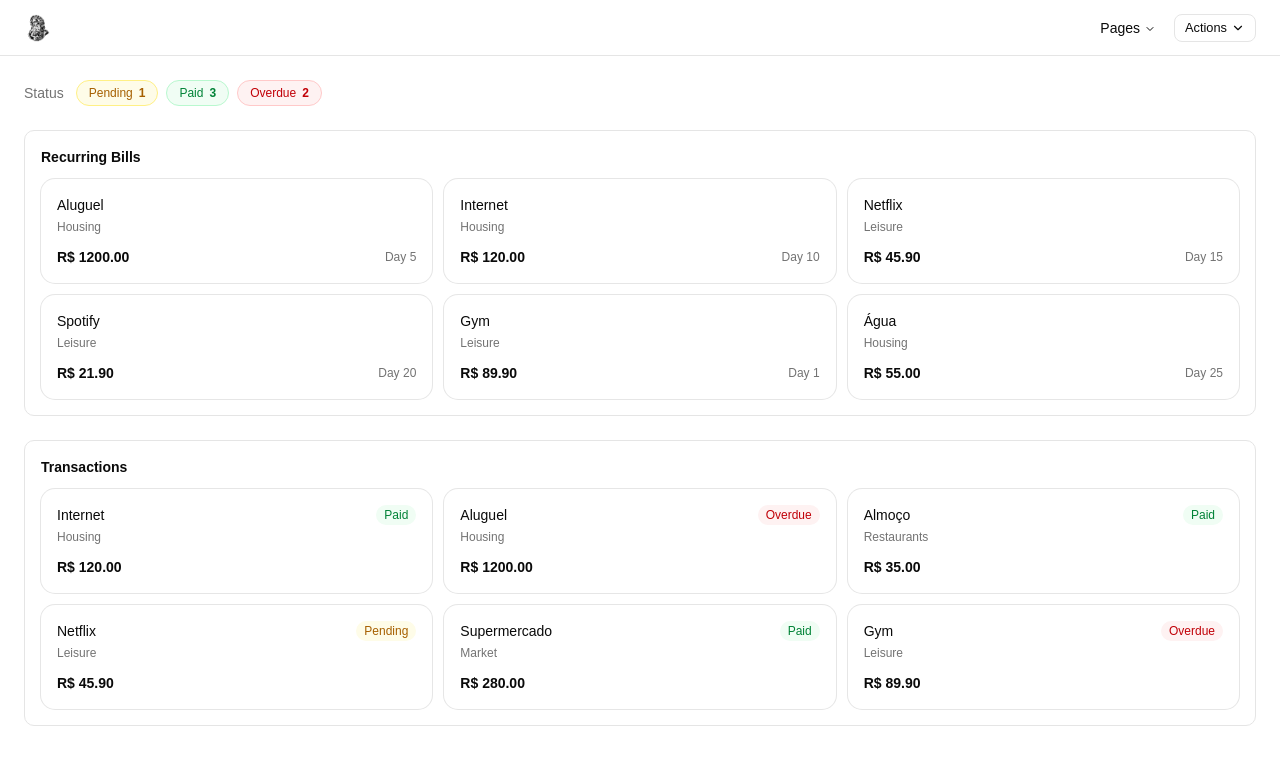
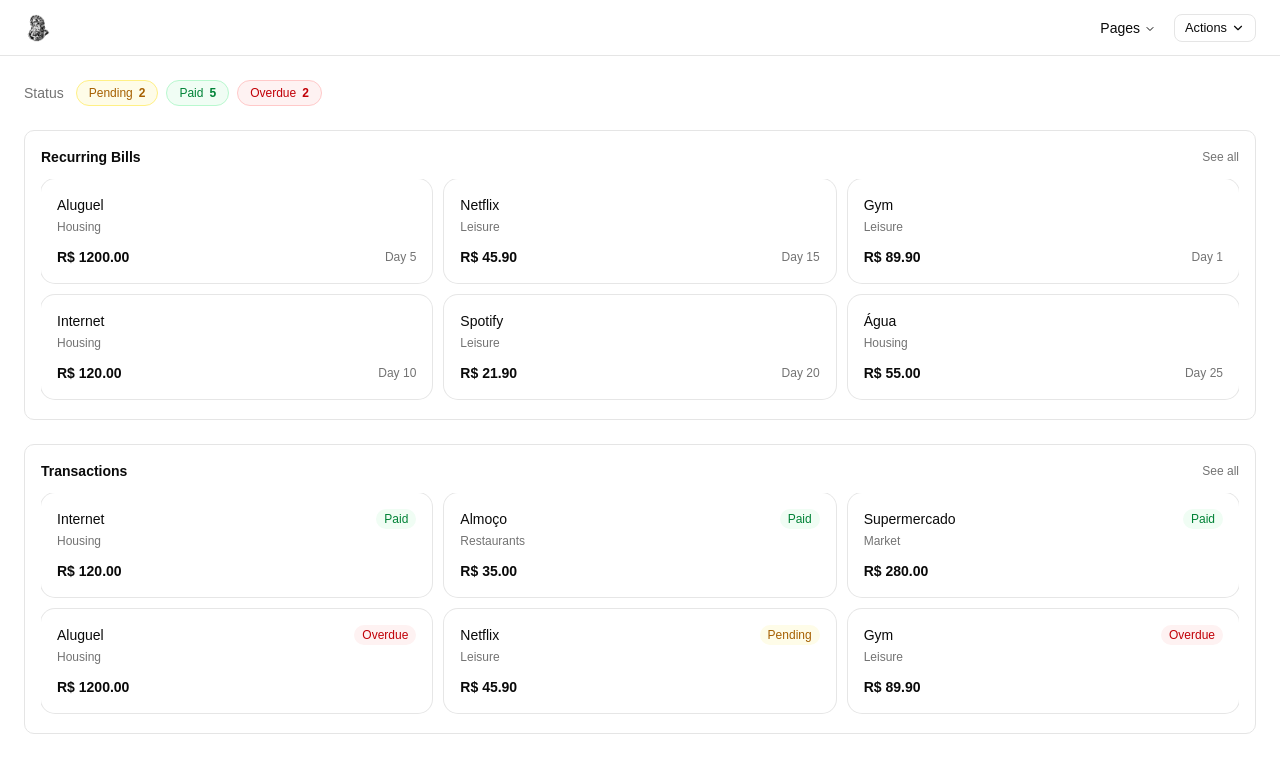
Before and after one commit to rafabcanedo/chronos-agent, a React (Vite) app in the folder chronos-web/: page /dashboard in a window 1280 px wide. Shown: the top 772 px of the page. Built offline with nearby package versions, Linux system fonts and the light colour scheme.

Commit message:
feat: implement scroll horizontal

```diff
--- a/chronos-web/src/App.tsx
+++ b/chronos-web/src/App.tsx
@@ -3,7 +3,9 @@ import About from './pages/about'
 import Chat from './pages/chat'
 import Dashboard from './pages/dashboard'
 import Home from './pages/home'
+import Recurring from './pages/recurring'
 import SignIn from './pages/signin'
+import Transactions from './pages/transactions'
 
 function App() {
   return (
@@ -14,6 +16,8 @@ function App() {
         <Route path="/chat" element={<Chat />} />
         <Route path="/signin" element={<SignIn />} />
         <Route path="/dashboard" element={<Dashboard />} />
+        <Route path="/recurring" element={<Recurring />} />
+        <Route path="/transactions" element={<Transactions />} />
       </Routes>
     </BrowserRouter>
   )
--- a/chronos-web/src/mocks/index.ts
+++ b/chronos-web/src/mocks/index.ts
@@ -8,6 +8,9 @@ export const mockRecurringBills: RecurringBill[] = [
   { id: '4', name: 'Spotify',  default_amount: 21.90,   billing_day: 20, category: Category.Leisure,     active: true, created_at: '2026-11-01T00:00:00Z', updated_at: '2026-11-01T00:00:00Z' },
   { id: '5', name: 'Gym',      default_amount: 89.90,   billing_day: 1,  category: Category.Leisure,     active: true, created_at: '2026-11-01T00:00:00Z', updated_at: '2026-11-01T00:00:00Z' },
   { id: '6', name: 'Água',     default_amount: 55.00,   billing_day: 25, category: Category.Housing,     active: true, created_at: '2026-11-01T00:00:00Z', updated_at: '2026-11-01T00:00:00Z' },
+  { id: '7', name: 'Energia', default_amount: 180.00,  billing_day: 8,  category: Category.Housing,     active: true, created_at: '2026-11-01T00:00:00Z', updated_at: '2026-11-01T00:00:00Z' },
+  { id: '8', name: 'Plano',   default_amount: 55.00,   billing_day: 12, category: Category.Other,       active: true, created_at: '2026-11-01T00:00:00Z', updated_at: '2026-11-01T00:00:00Z' },
+  { id: '9', name: 'Prime',   default_amount: 19.90,   billing_day: 18, category: Category.Leisure,     active: true, created_at: '2026-11-01T00:00:00Z', updated_at: '2026-11-01T00:00:00Z' },
 ]
 
 export const mockTransactions: Transaction[] = [
@@ -16,7 +19,10 @@ export const mockTransactions: Transaction[] = [
   { id: '3', recurring_bill_id: null, description: 'Almoço',        amount: 35.00,   category: Category.Restaurants, due_date: null,         status: TransactionStatus.Paid,    paid_at: '2026-11-08', created_at: '2026-11-08T00:00:00Z', updated_at: '2026-11-08T00:00:00Z' },
   { id: '4', recurring_bill_id: '3',  description: 'Netflix',       amount: 45.90,   category: Category.Leisure,     due_date: '2026-11-15', status: TransactionStatus.Pending,  paid_at: null,         created_at: '2026-11-01T00:00:00Z', updated_at: '2026-11-01T00:00:00Z' },
   { id: '5', recurring_bill_id: null, description: 'Supermercado',  amount: 280.00,  category: Category.Market,      due_date: null,         status: TransactionStatus.Paid,    paid_at: '2026-11-07', created_at: '2026-11-07T00:00:00Z', updated_at: '2026-11-07T00:00:00Z' },
-  { id: '6', recurring_bill_id: '5',  description: 'Gym',           amount: 89.90,   category: Category.Leisure,     due_date: '2026-11-01', status: TransactionStatus.Overdue,  paid_at: null,         created_at: '2026-11-01T00:00:00Z', updated_at: '2026-11-01T00:00:00Z' },
+  { id: '6', recurring_bill_id: '5',  description: 'Gym',           amount: 89.90,   category: Category.Leisure,     due_date: '2026-11-01', status: TransactionStatus.Overdue, paid_at: null,         created_at: '2026-11-01T00:00:00Z', updated_at: '2026-11-01T00:00:00Z' },
+  { id: '7', recurring_bill_id: null, description: 'Farmácia',     amount: 67.00,   category: Category.Other,       due_date: null,         status: TransactionStatus.Paid,    paid_at: '2026-11-09', created_at: '2026-11-09T00:00:00Z', updated_at: '2026-11-09T00:00:00Z' },
+  { id: '8', recurring_bill_id: null, description: 'Transporte',   amount: 44.00,   category: Category.Transport,   due_date: null,         status: TransactionStatus.Pending, paid_at: null,         created_at: '2026-11-10T00:00:00Z', updated_at: '2026-11-10T00:00:00Z' },
+  { id: '9', recurring_bill_id: null, description: 'Cinema',       amount: 28.00,   category: Category.Leisure,     due_date: null,         status: TransactionStatus.Paid,    paid_at: '2026-11-11', created_at: '2026-11-11T00:00:00Z', updated_at: '2026-11-11T00:00:00Z' },
 ]
 
 export const mockStatusSummary = {
--- a/chronos-web/src/pages/dashboard/index.tsx
+++ b/chronos-web/src/pages/dashboard/index.tsx
@@ -1,3 +1,4 @@
+import { Link } from 'react-router'
 import { mockRecurringBills, mockTransactions } from '@/mocks'
 import { DashboardNavbar } from '@/components/dashboard/DashboardNavbar'
 import { StatusBar } from '@/components/dashboard/StatusBar'
@@ -11,8 +12,13 @@ export default function Dashboard() {
       <main className="flex-1 flex flex-col gap-6 p-6">
         <StatusBar />
         <section className="flex flex-col gap-3 border rounded-lg p-4">
-          <h2 className="text-sm font-semibold">Recurring Bills</h2>
-          <div className="grid grid-cols-3 gap-3">
+          <div className="flex items-center justify-between">
+            <h2 className="text-sm font-semibold">Recurring Bills</h2>
+            <Link to="/recurring" className="text-xs text-muted-foreground hover:text-foreground transition-colors">
+              See all
+            </Link>
+          </div>
+          <div className="grid grid-rows-2 grid-flow-col auto-cols-[calc((100%-2*12px)/3)] overflow-x-auto gap-3 pb-1">
             {mockRecurringBills.map(bill => (
               <BillCard key={bill.id} bill={bill} />
             ))}
@@ -20,8 +26,13 @@ export default function Dashboard() {
         </section>
 
         <section className="flex flex-col gap-3 border rounded-lg p-4">
-          <h2 className="text-sm font-semibold">Transactions</h2>
-          <div className="grid grid-cols-3 gap-3">
+          <div className="flex items-center justify-between">
+            <h2 className="text-sm font-semibold">Transactions</h2>
+            <Link to="/transactions" className="text-xs text-muted-foreground hover:text-foreground transition-colors">
+              See all
+            </Link>
+          </div>
+          <div className="grid grid-rows-2 grid-flow-col auto-cols-[calc((100%-2*12px)/3)] overflow-x-auto gap-3 pb-1">
             {mockTransactions.map(transaction => (
               <TransactionCard key={transaction.id} transaction={transaction} />
             ))}
--- /dev/null
+++ b/chronos-web/src/pages/recurring/index.tsx
@@ -0,0 +1,7 @@
+export default function Recurring() {
+  return (
+    <div>
+      <h1>Recurring</h1>
+    </div>
+  )
+}
--- /dev/null
+++ b/chronos-web/src/pages/transactions/index.tsx
@@ -0,0 +1,7 @@
+export default function Transactions() {
+  return (
+    <div>
+      <h1>Transactions</h1>
+    </div>
+  )
+}
```
